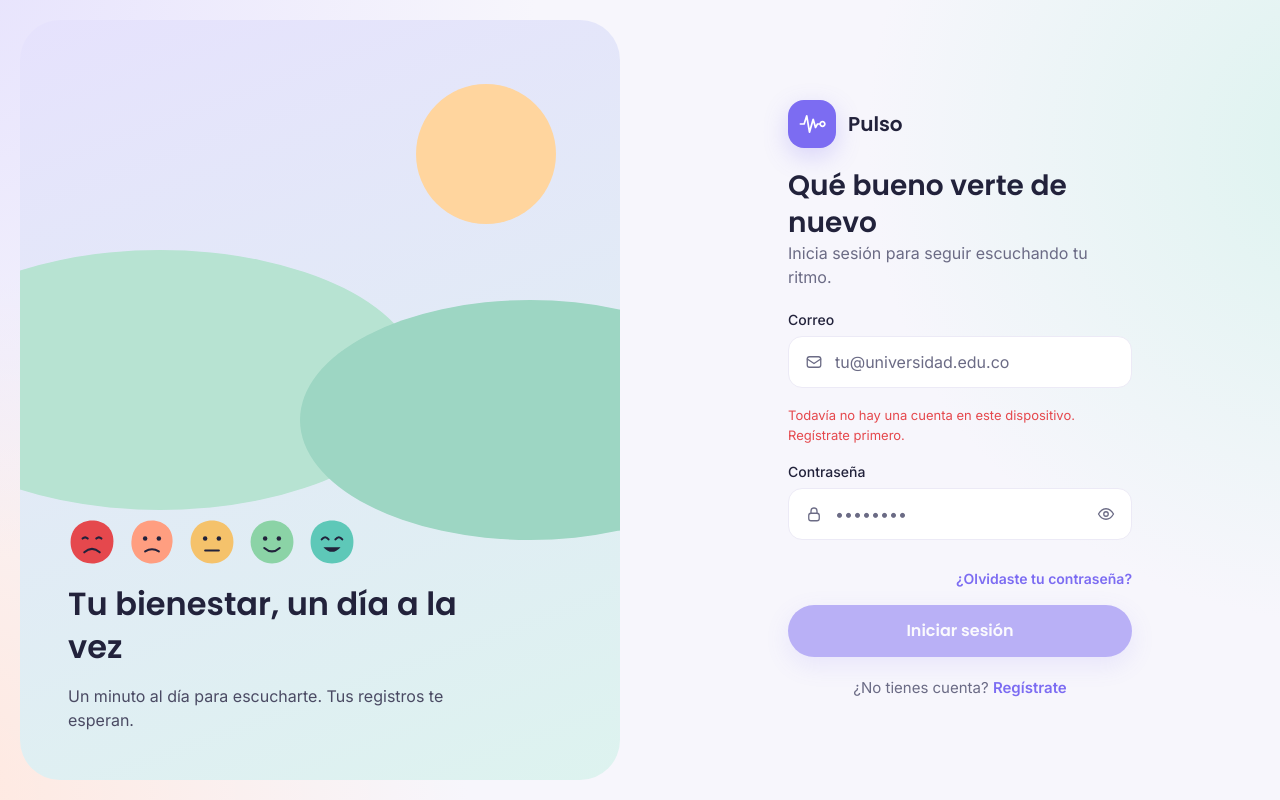
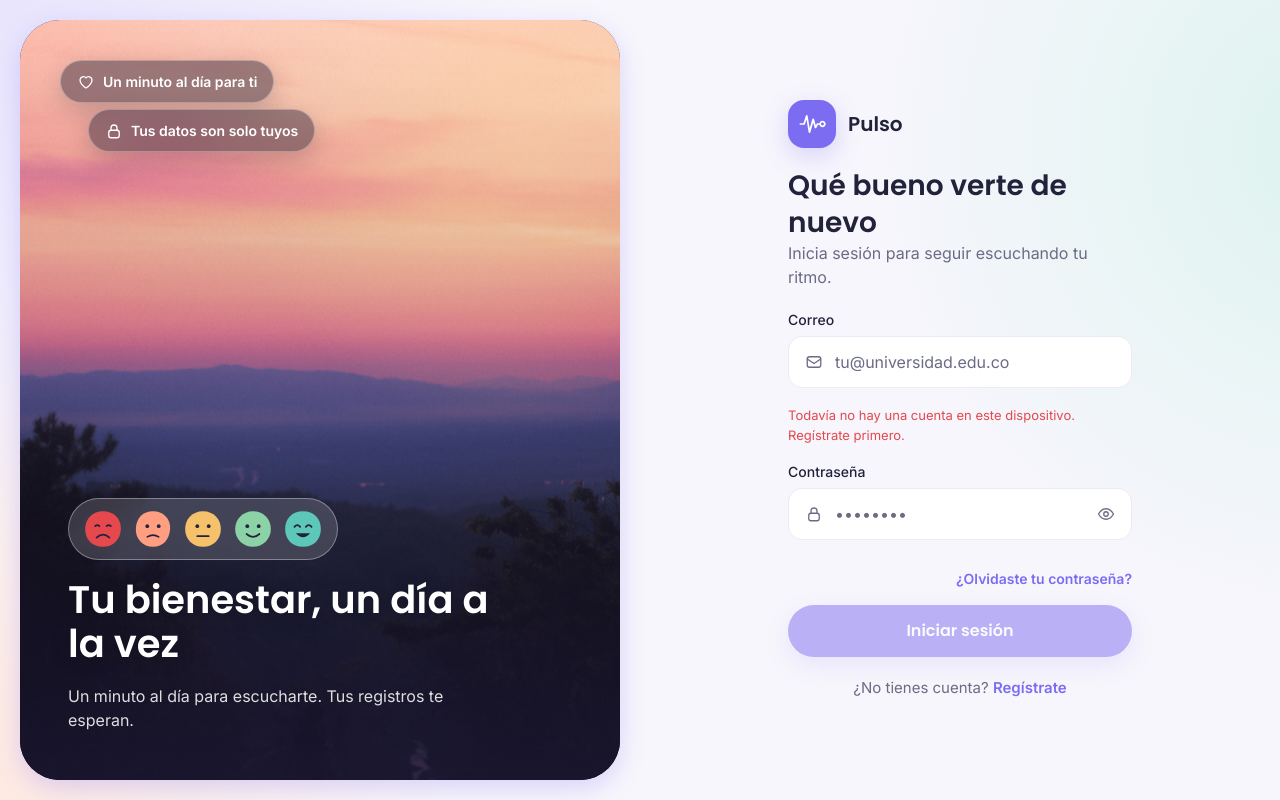
Before and after one commit to juangallardo19/Pulso, an Angular app: page /login in a window 1280 px wide. Built offline with nearby package versions, Linux system fonts and the light colour scheme.

Commit message:
feat(acceso): panel de login, registro y metas con foto, degradado e insignias flotantes

```diff
--- a/src/app/pages/goals/goals.html
+++ b/src/app/pages/goals/goals.html
@@ -1,5 +1,9 @@
 <main class="page auth">
   <aside class="auth-side">
+    <div class="auth-badges" aria-hidden="true">
+      <span class="auth-badge"><span class="icon sm i-moon"></span> Metas a tu ritmo</span>
+      <span class="auth-badge"><span class="icon sm i-sparkle"></span> Puedes cambiarlas cuando quieras</span>
+    </div>
     <span class="sun"></span>
     <span class="hill one"></span>
     <span class="hill two"></span>
--- a/src/app/pages/login/login.html
+++ b/src/app/pages/login/login.html
@@ -1,5 +1,9 @@
 <main class="page auth">
   <aside class="auth-side">
+    <div class="auth-badges" aria-hidden="true">
+      <span class="auth-badge"><span class="icon sm i-heart"></span> Un minuto al día para ti</span>
+      <span class="auth-badge"><span class="icon sm i-lock"></span> Tus datos son solo tuyos</span>
+    </div>
     <span class="sun"></span>
     <span class="hill one"></span>
     <span class="hill two"></span>
--- a/src/app/pages/register/register.html
+++ b/src/app/pages/register/register.html
@@ -1,5 +1,9 @@
 <main class="page auth">
   <aside class="auth-side">
+    <div class="auth-badges" aria-hidden="true">
+      <span class="auth-badge"><span class="icon sm i-sparkle"></span> Descubre tus patrones</span>
+      <span class="auth-badge"><span class="icon sm i-lock"></span> Tus datos son solo tuyos</span>
+    </div>
     <span class="sun"></span>
     <span class="hill one"></span>
     <span class="hill two"></span>
--- a/src/styles.scss
+++ b/src/styles.scss
@@ -933,6 +933,7 @@ input[type='time'] {
     grid-template-columns: 1fr 1fr;
   }
 
+  /* Panel con foto (Unsplash, licencia libre) y un degradado para que el texto se lea */
   .auth-side {
     position: sticky;
     top: 20px;
@@ -940,72 +941,140 @@ input[type='time'] {
     display: flex;
     flex-direction: column;
     justify-content: flex-end;
-    gap: 16px;
+    gap: 18px;
     margin: 20px;
     padding: 48px;
     border-radius: 40px;
     overflow: hidden;
-    color: #22223b;
-    background: linear-gradient(160deg, #e6e2fd 0%, #ddf3ef 100%);
+    isolation: isolate;
+    color: #ffffff;
+    background: #2b2748;
+    box-shadow: var(--shadow-strong);
+  }
+
+  /* La foto se acerca muy despacio (efecto "Ken Burns") */
+  .auth-side::before {
+    content: '';
+    position: absolute;
+    inset: 0;
+    z-index: -2;
+    background: url('/images/fondo-acceso.webp') center / cover no-repeat;
+    animation: acercar 26s ease-in-out infinite alternate;
+  }
+
+  .auth-side::after {
+    content: '';
+    position: absolute;
+    inset: 0;
+    z-index: -1;
+    background:
+      radial-gradient(circle at 85% 12%, rgba(255, 213, 158, 0.35) 0, transparent 38%),
+      linear-gradient(
+        180deg,
+        rgba(43, 39, 72, 0) 0%,
+        rgba(43, 39, 72, 0.15) 40%,
+        rgba(28, 24, 52, 0.85) 100%
+      );
+  }
+
+  /* El sol y las colinas dibujados con CSS se reemplazan por la foto */
+  .auth-side .sun,
+  .auth-side .hill {
+    display: none;
   }
 
   .auth-side h2 {
     position: relative;
-    font-size: 2rem;
-    max-width: 420px;
+    max-width: 440px;
+    font-size: 2.4rem;
+    line-height: 1.15;
+    text-shadow: 0 2px 18px rgba(0, 0, 0, 0.25);
   }
 
   .auth-side p {
     position: relative;
     max-width: 400px;
-    color: #4a4a63;
+    color: rgba(255, 255, 255, 0.86);
   }
 
-  .auth-side .sun {
-    position: absolute;
-    top: 64px;
-    right: 64px;
-    width: 140px;
-    height: 140px;
-    border-radius: 50%;
-    background: #ffd59e;
-  }
-
-  .auth-side .hill {
-    position: absolute;
-    border-radius: 50%;
-    background: #b7e3d2;
-  }
-
-  .auth-side .hill.one {
-    width: 520px;
-    height: 260px;
-    left: -120px;
-    top: 230px;
-  }
-
-  .auth-side .hill.two {
-    width: 460px;
-    height: 240px;
-    right: -140px;
-    top: 280px;
-    background: #9dd6c3;
-  }
-
+  /* Caritas dentro de una píldora de vidrio */
   .auth-side .faces {
     position: relative;
     display: flex;
+    gap: 10px;
+    width: fit-content;
+    padding: 10px 14px;
+    border: 1px solid rgba(255, 255, 255, 0.35);
+    border-radius: 999px;
+    background: rgba(255, 255, 255, 0.16);
+    backdrop-filter: blur(10px);
+  }
+
+  .auth-side .faces img {
+    width: 40px;
+    height: 40px;
+    transition: transform 0.2s ease;
+  }
+
+  .auth-side .faces img:hover {
+    transform: translateY(-4px) scale(1.08);
+  }
+
+  /* Insignias que flotan arriba a la izquierda */
+  .auth-badges {
+    position: absolute;
+    top: 40px;
+    left: 40px;
+    display: flex;
+    flex-direction: column;
+    align-items: flex-start;
     gap: 12px;
   }
 
-  .auth-side .faces img {
-    width: 48px;
-    height: 48px;
+  .auth-badge {
+    display: inline-flex;
+    align-items: center;
+    gap: 8px;
+    padding: 10px 16px;
+    border: 1px solid rgba(255, 255, 255, 0.3);
+    border-radius: 999px;
+    background: rgba(28, 24, 52, 0.42);
+    backdrop-filter: blur(12px);
+    box-shadow: 0 8px 24px rgba(28, 24, 52, 0.2);
+    font-size: 0.875rem;
+    font-weight: 600;
+    animation: flotar 6s ease-in-out infinite;
+  }
+
+  .auth-badge:nth-child(2) {
+    margin-left: 28px;
+    animation-delay: -3s;
   }
 
   .auth-main {
     justify-content: center;
     padding: 48px;
+  }
+}
+
+@keyframes acercar {
+  from {
+    transform: scale(1);
+  }
+
+  to {
+    transform: scale(1.08);
+  }
+}
+
+@keyframes flotar {
+  0%,
+  100% {
+    transform: translateY(0);
+  }
+
+  50% {
+    transform: translateY(-6px);
   }
 }
 
```
Also changed, not shown: public/images/fondo-acceso.webp (added).
